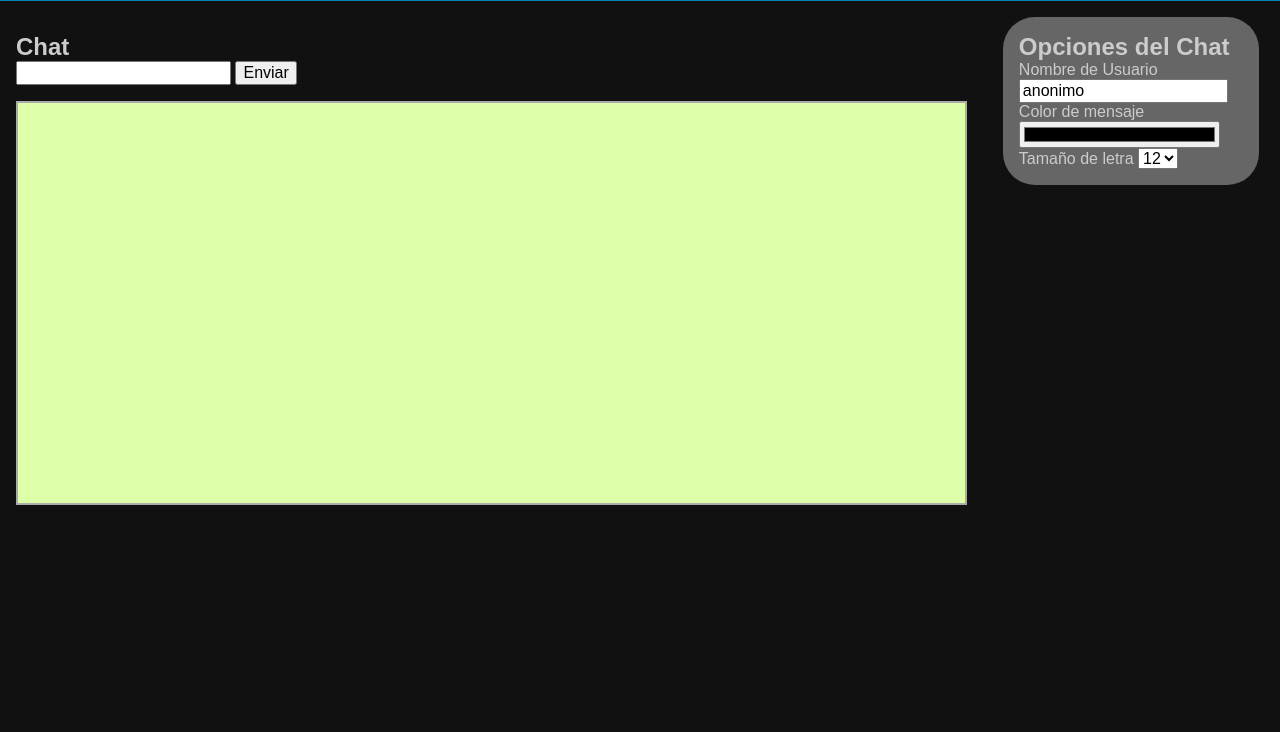
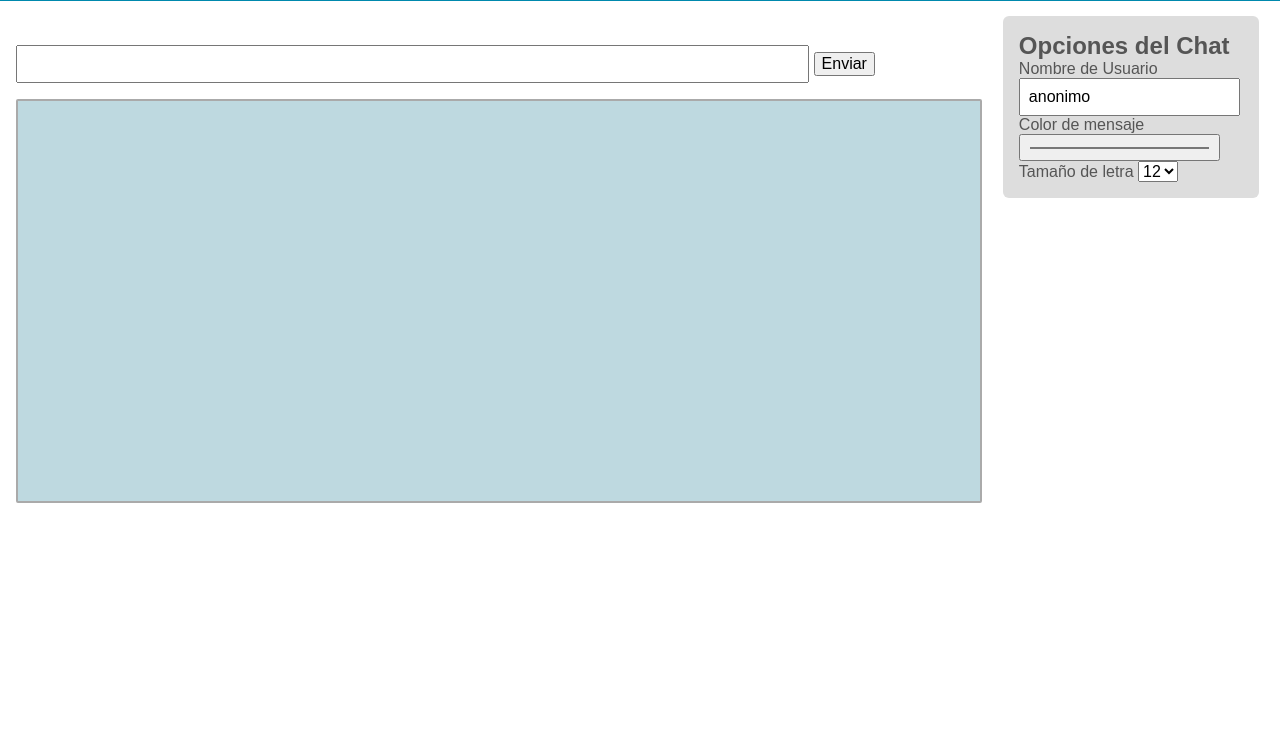
Before and after one commit to spyderp/chat-practica-mejorandocurso, a plain HTML site: page index.html in a window 1280 px wide. Shown: the part 68-800 px from the top of the page. Drawn offline with Linux system fonts and the light colour scheme; no server answers.

Commit message:
Update style.css
fix some tags and change to minimal design

```diff
--- a/style.css
+++ b/style.css
@@ -1,13 +1,16 @@
+*{
+	margin: 0;
+}
 body{
-	background-color: #111;
-	color: #ccc;
-	font-family: Arial;
+	background-color: white;
+	color: white;
+	font-family: "Open Sans" Arial, sans-serif;
 	font-size: 16px;
-	margin: 0;
-	padding: 0;
 }
 h1{
+	font-weight: normal;
 	margin: 0;
+	text-align: center;
 }
 article{
 	padding: 1em;
@@ -17,16 +20,27 @@ header{
 	color: #fffddd;
 	padding: 1em;
 }
+input{
+	padding: 0.5em;
+	transition: all 0.1s ease;
+}
+input[type="text"]{
+	width: 80%;
+}
+input[type="submit"]{
+	background: #0089ad;
+	border: 3px solid #dedede;
+	color: white;
+	width: 17%;
+}
+input[type="submit"]:hover{
+	background: #009ec8;
+}
 section{
 	display: inline-block;
 	padding: 0;
-	margin-top:1em;
 	transition: all 1s ease;
 	vertical-align: top;
-}
-section h2{
-	margin: 0;
-	padding: 0;
 }
 #botonOpciones{
 	background-color: #ccc;
@@ -41,34 +55,43 @@ section h2{
 	text-decoration: none;
 }
 #boxMsg{
+	animation:bounceInDown 1s both;
 	background-color: #ccc;
 	border: 1px solid #aaa;
 	padding: 0.2em 0.2em 0.2em 1em;
-	animation:bounceInDown 1s both;
 }
 #chat{
 	width: 78%;
-	z-index: 999;
 }
 #lista{
-	background-color: #ddffaa;
+	background-color: #bed9e0;
+	border-radius: 2px;
 	border: 2px solid #aaa;
 	color: #000;
 	font-size: 1em;
 	height: 400px;
 	margin-top:1em;
 	overflow: auto;
-	width: 98%;
 }
 #option{
+	background-color: rgb(221, 221, 221);
+	border-radius: 6px;
+	color: #555;
+	margin-top: 15px;
+	transition: all 1s ease;
 	width: 20%;
-	background-color: #666;
-	border-radius: 2em;
-	transition: all 1s ease;
 }
 #option input{
 	display: block;
 	width: 90%;
+}
+@media all and (max-width: 1084px) {
+	input[type="text"]{
+		width: 60%;
+	}
+	input[type="submit"]{
+		width: 30%;
+	}
 }
 @media all and (max-width:450px) {
 	h1{
```
